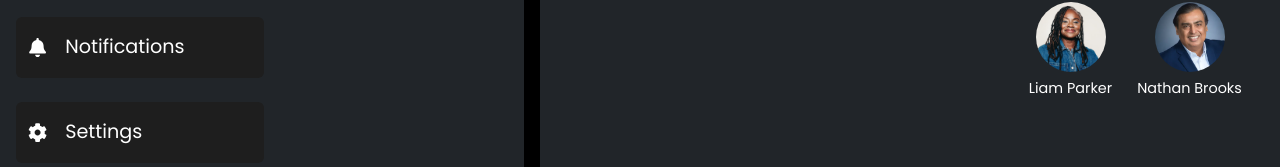
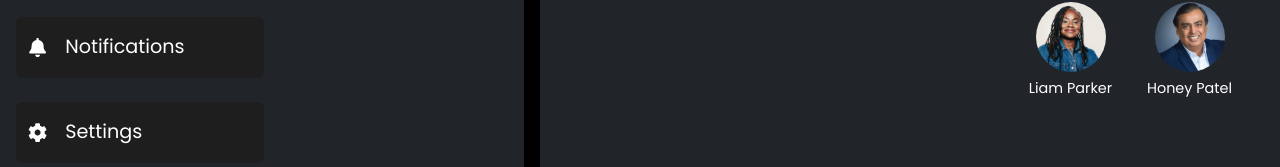
Before and after one commit to ompatel181005/Bizgram, a React (Vite) app in the folder Bizgram/: page /messages in a window 1280 px wide. Shown: the part 597-764 px from the top of the page. Built offline with nearby package versions, Linux system fonts and the light colour scheme.

Commit message:
Honey Patel

```diff
--- a/Bizgram/src/UserList.tsx
+++ b/Bizgram/src/UserList.tsx
@@ -13,7 +13,7 @@ const users = [
   { id: 7, name: "Chris Martin", imgSrc: "/pfps/pfp_7.jpg" },
   { id: 8, name: "Olivia Turner", imgSrc: "/pfps/pfp_8.jpg" },
   { id: 9, name: "Liam Parker", imgSrc: "/pfps/pfp_9.jpg" },
-  { id: 10, name: "Nathan Brooks", imgSrc: "/pfps/pfp_10.jpg" },
+  { id: 10, name: "Honey Patel", imgSrc: "/pfps/pfp_10.jpg" },
 ];
 
 // Styled Scrollable Container
```
